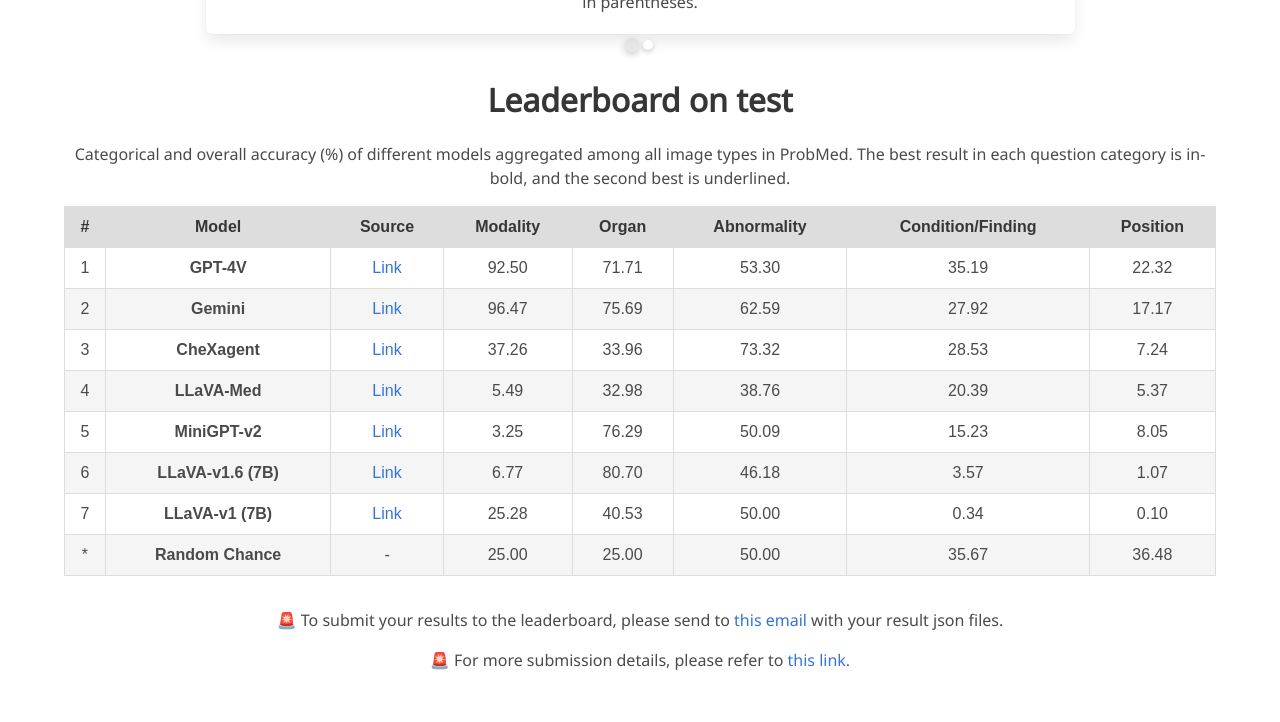
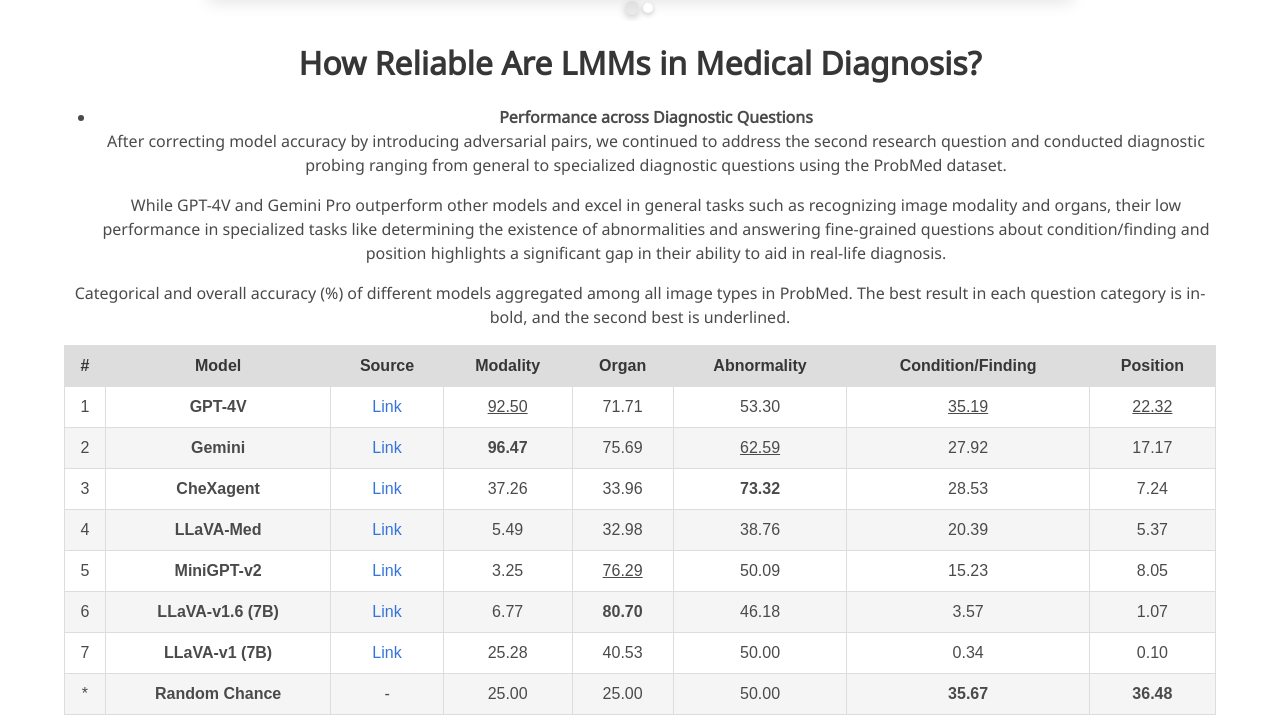
Before and after one commit to Jackie-2000/probmed.github.io, a plain HTML site: page index.html in a window 1280 px wide. Shown: the part 3838-4560 px from the top of the page. Drawn offline with nearby package versions, Linux system fonts and the light colour scheme; some icons are missing; a web font is replaced by a local one.

Commit message:
leaderboard

```diff
--- a/index.html
+++ b/index.html
@@ -262,13 +262,13 @@
         <div id="results-carousel" class="carousel results-carousel">
           <div class="box m-5">
             <div class="content has-text-centered">
-              <img src="static/images/results_adv_RAD.png" alt="grade-lv" width="70%"/>
+              <img src="static/images/results_adv_RAD.png" alt="grade-lv" width="60%"/>
               <p>Model accuracy on the VQA-RAD test subset before and after introducing adversarial pairs. The table demonstrates the significant drop in accuracy across various models when adversarial pairs are added, highlighting the models' vulnerabilities to adversarial questions. The percentage decrease in accuracy is noted in parentheses.</p>
             </div>
           </div>
           <div class="box m-5">
             <div class="content has-text-centered">
-              <img src="static/images/results_adv_probmed.png" alt="grade-lv" width="70%"/>
+              <img src="static/images/results_adv_probmed.png" alt="grade-lv" width="60%"/>
               <p>
                 The impact of adversarial pairs on model accuracy in ProbMed. This table illustrates the performance change of models with the introduction of adversarial pairs. The results indicate a substantial decline in accuracy, underlining the robustness of ProbMed in challenging LMMs. The percentage drop in accuracy is noted in parentheses.</p>
             </div>
@@ -282,7 +282,16 @@
     <!-- procedural eval -->
     <div class="columns is-centered">
       <div class="column is-full has-text-centered content">
-        <h2 class="title is-3" id="leaderboard_test">Leaderboard on test</h2>
+        <h2 class="title is-3" id="rq2"> How Reliable Are LMMs in Medical Diagnosis?</h2>
+        <ul>
+          <li><b>Performance across Diagnostic Questions</b>
+          <p>
+            After correcting model accuracy by introducing adversarial pairs, we continued to address the second research question and conducted diagnostic probing ranging from general to specialized diagnostic questions using the ProbMed dataset.
+          </p>
+          <p>
+            While GPT-4V and Gemini Pro outperform other models and excel in general tasks such as recognizing image modality and organs, their low performance in specialized tasks like determining the existence of abnormalities and answering fine-grained questions about condition/finding and position highlights a significant gap in their ability to aid in real-life diagnosis.
+          </p></li>
+        </ul>
         <div class="content">
           <p class="mt-3"> Categorical and overall accuracy (%) of different models aggregated among all image types in ProbMed. The best result in each question category is in-bold, and the second best is underlined.
           </p>
@@ -302,19 +311,19 @@
               <td>1</td>
               <td><b class="">GPT-4V</b></td>
               <td><a href="https://openai.com/index/gpt-4v-system-card/" class="ext-link" style="font-size: 16px;">Link</a></td>
-              <td>92.50</td>
+              <td><u>92.50</u></td>
               <td>71.71</td>
               <td>53.30</td>
-              <td>35.19</td>
-              <td>22.32</td>
+              <td><u>35.19</u></td>
+              <td><u>22.32</u></td>
             </tr>
             <tr>
               <td>2</td>
               <td><b class="">Gemini</b></td>
               <td><a href="https://storage.googleapis.com/deepmind-media/gemini/gemini_v1_5_report.pdf" class="ext-link" style="font-size: 16px;">Link</a></td>
-              <td>96.47</td>
+              <td><b>96.47</b></td>
               <td>75.69</td>
-              <td>62.59</td>
+              <td><u>62.59</u></td>
               <td>27.92</td>
               <td>17.17</td>
             </tr>
@@ -324,7 +333,7 @@
               <td><a href="https://github.com/Stanford-AIMI/CheXagent" class="ext-link" style="font-size: 16px;">Link</a></td>
               <td>37.26</td>
               <td>33.96</td>
-              <td>73.32</td>
+              <td><b>73.32</b></td>
               <td>28.53</td>
               <td>7.24</td>
             </tr>
@@ -343,7 +352,7 @@
               <td><b class="">MiniGPT-v2</b></td>
               <td><a href="https://github.com/Vision-CAIR/MiniGPT-4/tree/main" class="ext-link" style="font-size: 16px;">Link</a></td>
               <td>3.25</td>
-              <td>76.29</td>
+              <td><u>76.29</u></td>
               <td>50.09</td>
               <td>15.23</td>
               <td>8.05</td>
@@ -353,7 +362,7 @@
               <td><b class="">LLaVA-v1.6 (7B)</b></td>
               <td><a href="https://github.com/haotian-liu/LLaVA" class="ext-link" style="font-size: 16px;">Link</a></td>
               <td>6.77</td>
-              <td>80.70</td>
+              <td><b>80.70</b></td>
               <td>46.18</td>
               <td>3.57</td>
               <td>1.07</td>
@@ -375,8 +384,8 @@
               <td>25.00</td>
               <td>25.00</td>
               <td>50.00</td>
-              <td>35.67</td>
-              <td>36.48</td>
+              <td><b>35.67</b></td>
+              <td><b>36.48</b></td>
             </tr>
           </table>
 
```
